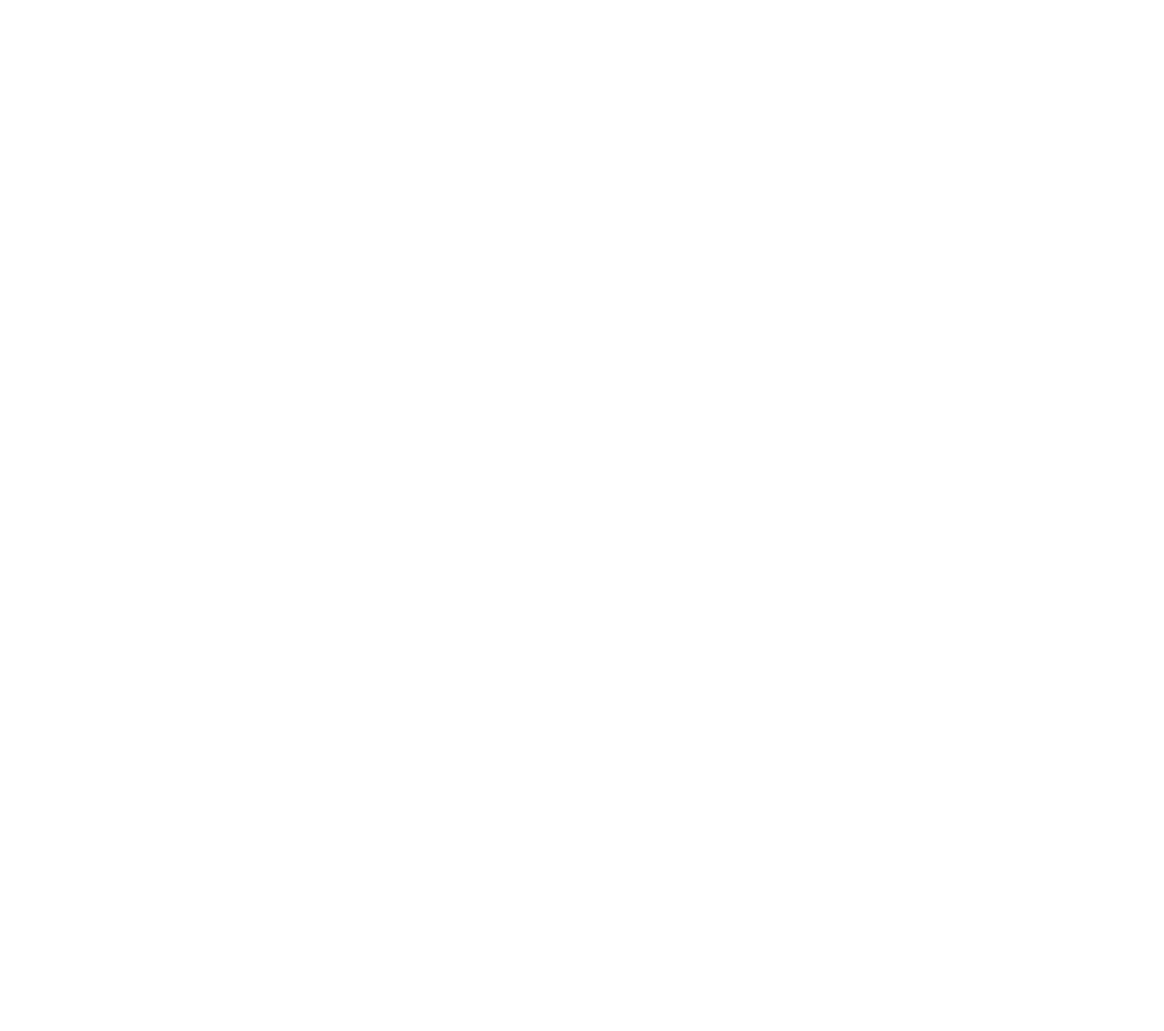
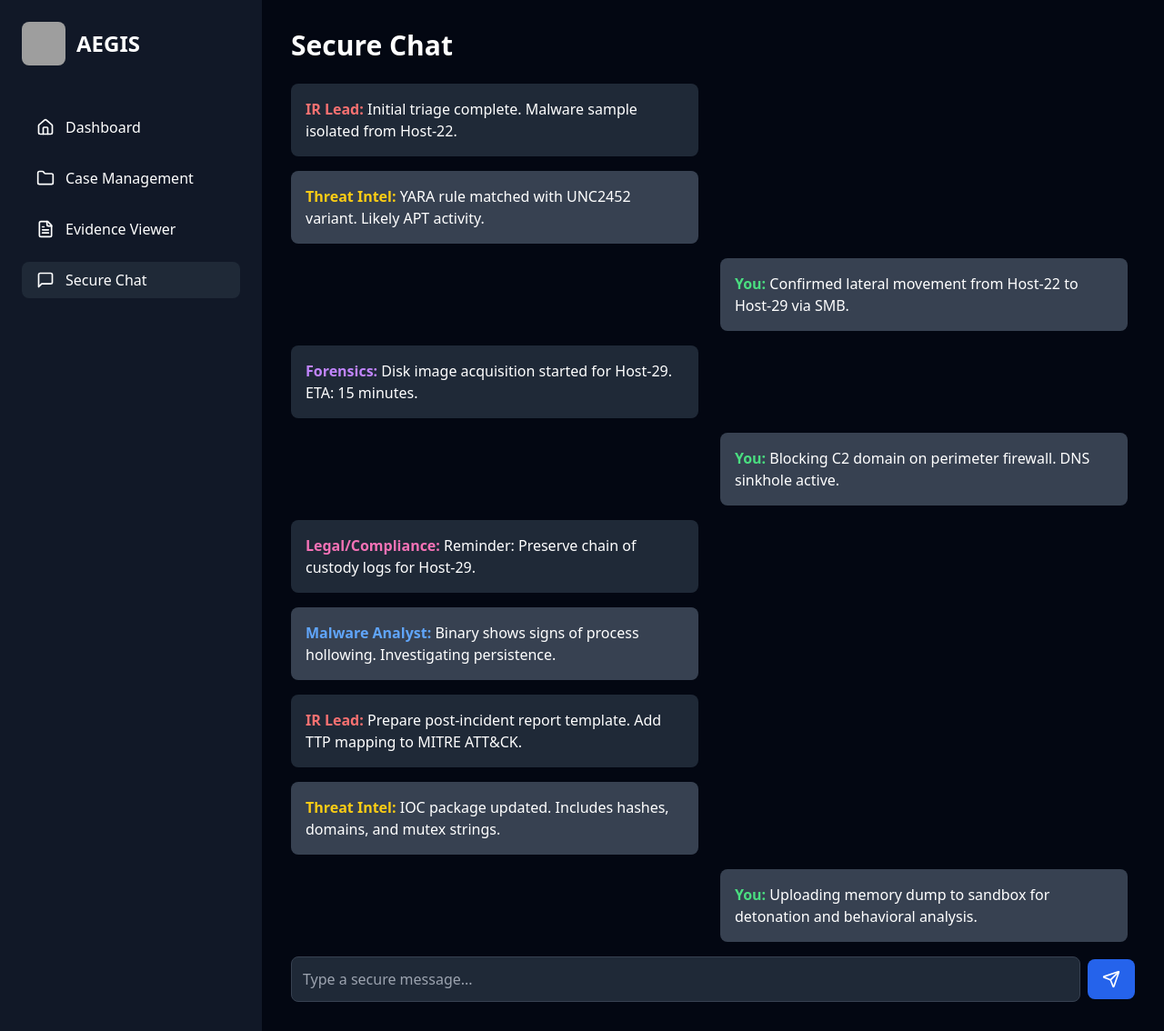
Before and after one commit to COS301-SE-2025/AEGIS, a React (Vite) app in the folder frontend/: page /secure-chat in a window 1280 px wide. Before the commit this address had no page. Shown: the whole page at 91% size. Before the commit the page ends 800 px from the top, so only its background shows below. Built offline with nearby package versions, Linux system fonts and the light colour scheme; grey boxes are pictures that could not be loaded.

Commit message:
implemented secure chat page with mock conversation

```diff
--- a/frontend/src/App.tsx
+++ b/frontend/src/App.tsx
@@ -3,6 +3,7 @@ import { LoginPage } from "./screens/LoginPage";
 import { RegistrationPage } from "./screens/RegistrationPage";
 import ResetPasswordPage from "./screens/ResetPasswordPage";
 import { CaseManagementPage } from "./screens/CaseManagementPage";
+import { SecureChatPage } from "./screens/SecureChatPage";
 
 export default function App() {
   return (
@@ -12,6 +13,7 @@ export default function App() {
       <Route path="/register" element={<RegistrationPage />} />
       <Route path="/reset-password" element={<ResetPasswordPage />} />
       <Route path="/case-management" element={<CaseManagementPage />} />
+      <Route path="/secure-chat" element={<SecureChatPage />} />
 
     </Routes>
   );
--- /dev/null
+++ b/frontend/src/screens/SecureChatPage/SecureChatPage.tsx
@@ -0,0 +1,103 @@
+import {
+  Send,
+  FileText,
+  Folder,
+  Home,
+  MessageSquare,
+
+} from "lucide-react";
+import { Link } from "react-router-dom";
+
+export  const SecureChatPage = (): JSX.Element => {
+  const messages = [
+  { user: "IR Lead", color: "text-red-400", bg: "bg-gray-800", content: "Initial triage complete. Malware sample isolated from Host-22." },
+  { user: "Threat Intel", color: "text-yellow-400", bg: "bg-gray-700", content: "YARA rule matched with UNC2452 variant. Likely APT activity." },
+  { user: "You", color: "text-green-400", bg: "bg-gray-700", self: true, content: "Confirmed lateral movement from Host-22 to Host-29 via SMB." },
+  { user: "Forensics", color: "text-purple-400", bg: "bg-gray-800", content: "Disk image acquisition started for Host-29. ETA: 15 minutes." },
+  { user: "You", color: "text-green-400", bg: "bg-gray-700", self: true, content: "Blocking C2 domain on perimeter firewall. DNS sinkhole active." },
+  { user: "Legal/Compliance", color: "text-pink-400", bg: "bg-gray-800", content: "Reminder: Preserve chain of custody logs for Host-29." },
+  { user: "Malware Analyst", color: "text-blue-400", bg: "bg-gray-700", content: "Binary shows signs of process hollowing. Investigating persistence." },
+  { user: "IR Lead", color: "text-red-400", bg: "bg-gray-800", content: "Prepare post-incident report template. Add TTP mapping to MITRE ATT&CK." },
+  { user: "Threat Intel", color: "text-yellow-400", bg: "bg-gray-700", content: "IOC package updated. Includes hashes, domains, and mutex strings." },
+  { user: "You", color: "text-green-400", bg: "bg-gray-700", self: true, content: "Uploading memory dump to sandbox for detonation and behavioral analysis." },
+];
+
+  return (
+    <div className="bg-black flex flex-row justify-center w-full min-h-screen text-white">
+      {/* Sidebar */}
+      <div className="w-72 bg-gray-900 p-6 flex flex-col justify-between">
+        <div>
+          {/* Logo */}
+          <div className="flex items-center gap-3 mb-12">
+            <div className="w-12 h-12 rounded-lg overflow-hidden">
+              <img
+                src="https://c.animaapp.com/mawlyxkuHikSGI/img/image-5.png"
+                alt="AEGIS Logo"
+                className="w-full h-full object-cover"
+              />
+            </div>
+            <span className="font-bold text-white text-2xl">AEGIS</span>
+          </div>
+
+          {/* Navigation */}
+          <nav className="space-y-4">
+        <button className="w-full flex items-center gap-3 text-left px-4 py-2 hover:bg-gray-800 rounded-lg">
+            <Home className="w-5 h-5" />
+            Dashboard
+        </button>
+        <Link
+            to="/case-management"
+            className="w-full flex items-center gap-3 text-left px-4 py-2 hover:bg-gray-800 rounded-lg"
+            >
+            <Folder className="w-5 h-5" />
+            Case Management
+            </Link>
+        <button className="w-full flex items-center gap-3 text-left px-4 py-2 hover:bg-gray-800 rounded-lg">
+            <FileText className="w-5 h-5" />
+            Evidence Viewer
+        </button>
+        <button className="w-full flex items-center gap-3 text-left px-4 py-2 bg-gray-800 hover:bg-gray-700 rounded-lg">
+            <MessageSquare className="w-5 h-5" />
+            Secure Chat
+        </button>
+        </nav>
+        </div>
+      </div>
+
+      {/* Chat Area */}
+      <div className="flex-1 flex flex-col bg-gray-950 p-8">
+        <h1 className="text-3xl font-bold mb-6">Secure Chat</h1>
+
+        {/* Chat Box */}
+        <div className="flex-1 overflow-y-auto space-y-4 mb-4 pr-2">
+          {messages.map((msg, index) => (
+            <div
+              key={index}
+              className={`${msg.self ? "self-end ml-auto" : ""} max-w-md ${msg.bg} p-4 rounded-lg`}
+            >
+              <p>
+                <span className={`font-bold ${msg.color}`}>{msg.user}:</span>{" "}
+                {msg.content}
+              </p>
+            </div>
+          ))}
+        </div>
+
+        {/* Input Area */}
+        <form className="flex items-center gap-2 mt-auto">
+          <input
+            type="text"
+            placeholder="Type a secure message..."
+            className="flex-1 p-3 rounded-lg bg-gray-800 text-white border border-gray-700 placeholder-gray-400"
+          />
+          <button
+            type="submit"
+            className="px-4 py-3 bg-blue-600 hover:bg-blue-500 rounded-lg flex items-center justify-center"
+          >
+            <Send className="w-5 h-5" />
+          </button>
+        </form>
+      </div>
+    </div>
+  );
+}
--- /dev/null
+++ b/frontend/src/screens/SecureChatPage/index.ts
@@ -0,0 +1 @@
+export { SecureChatPage } from "./SecureChatPage";
```
